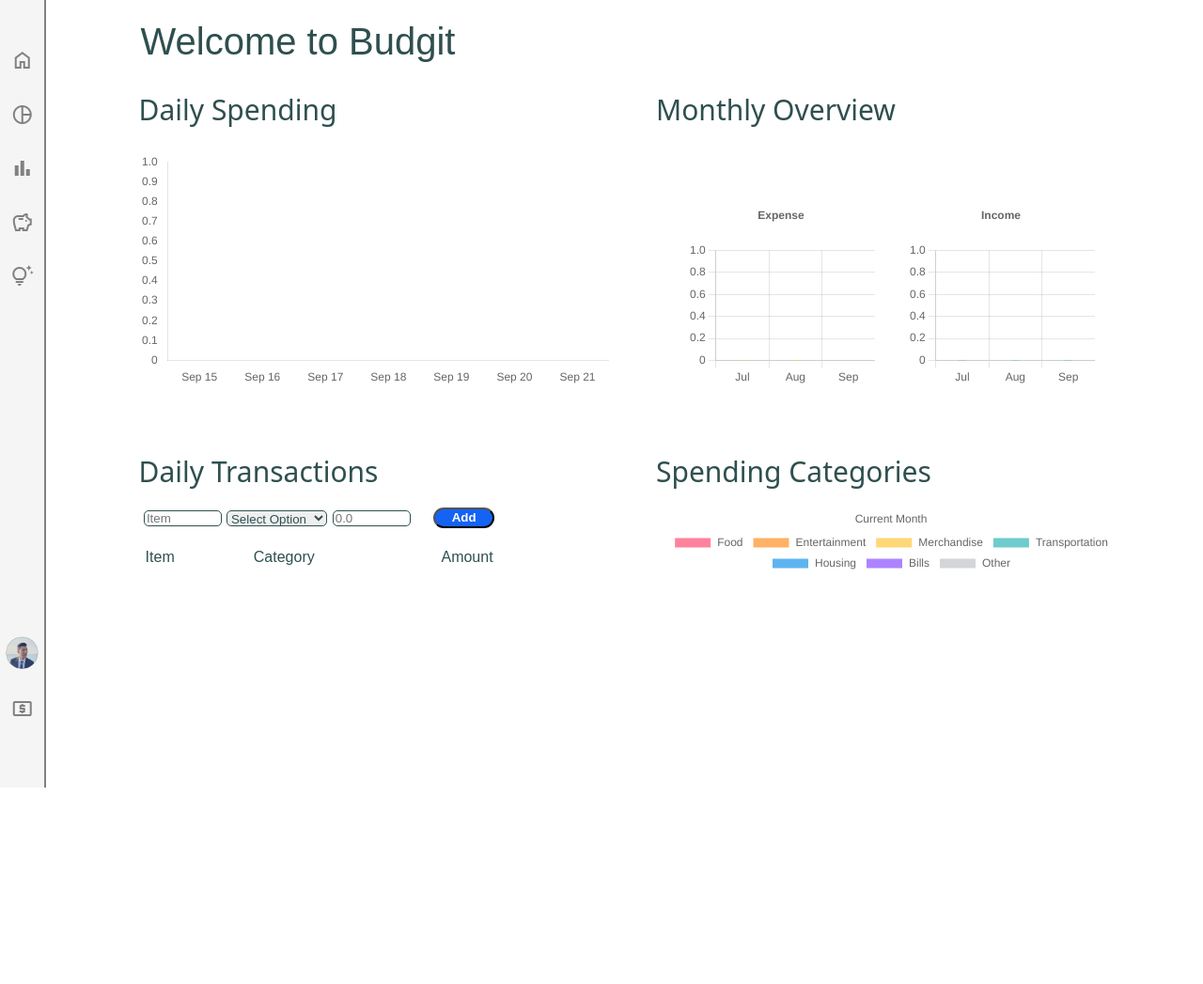
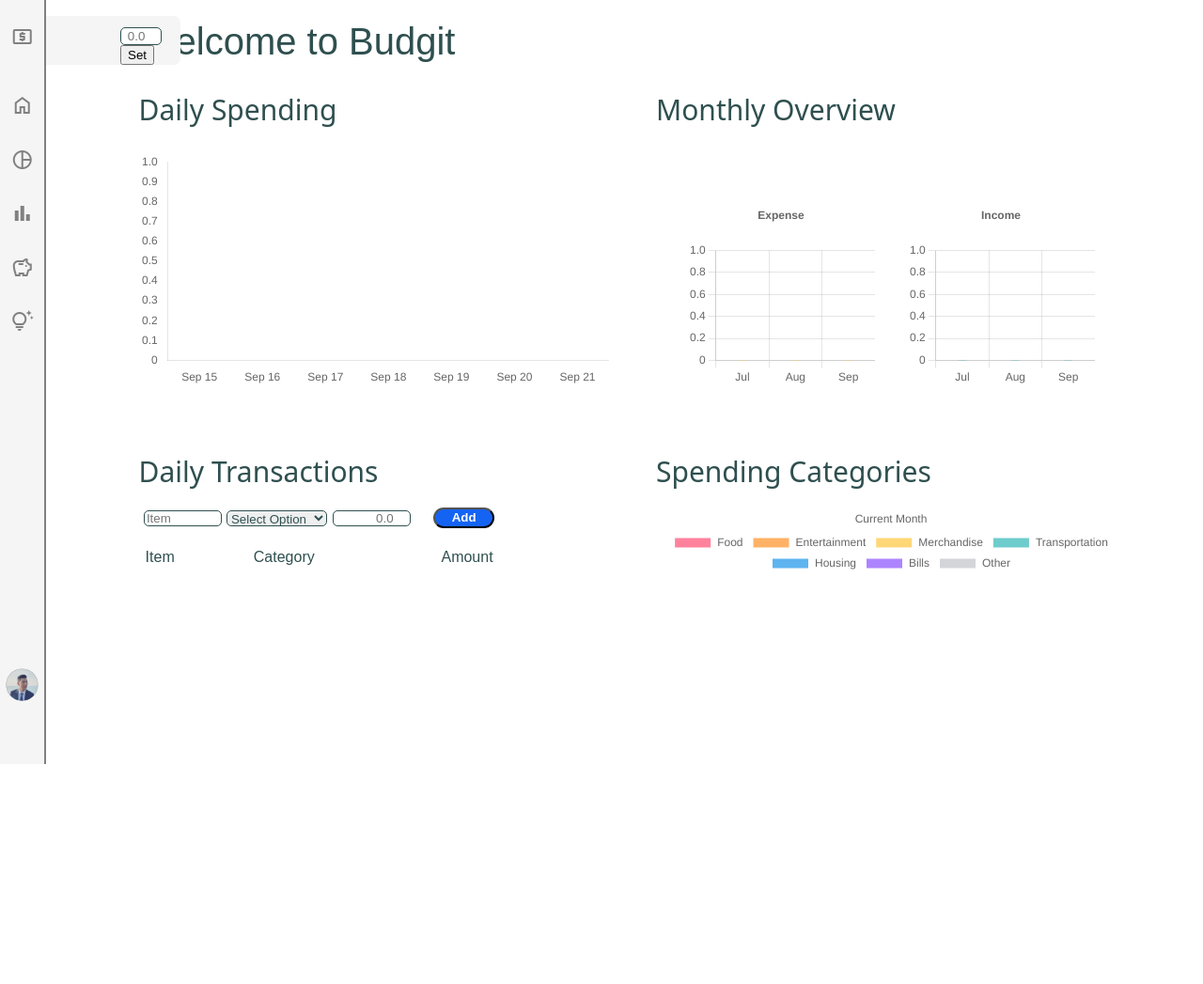
Before and after one commit to hannnmc/Budgit, a website built with webpack: page index.html in a window 1280 px wide. Shown: the top 1047 px of the page at 94% size. Built offline with nearby package versions, Linux system fonts and the light colour scheme.

Commit message:
add slide out bar for adding recurring income

```diff
--- a/index.html
+++ b/index.html
@@ -16,11 +16,14 @@
   <body>
 
     <div id="container">
-      <!-- <div class="add-income">
-
-      </div> -->
+      <div id="income-bar">
+          <input id="income-input" type="number" step="0.01" onfocus="this.value=''" placeholder=0.0 min='0' max='99999999999'>
+          <button id="set-income">Set</button>
+      </div>
       <div class="sidenav">
         <div class="sidenav-links">
+          <a id="add-income" href=#><i class="material-symbols-outlined">local_atm</i></a>
+          <br>
           <a href=#><i class="material-symbols-outlined">home</i></a>
           <a href=#><i class="material-symbols-outlined">pie_chart</i></a>
           <a href=#><i class="material-symbols-outlined">bar_chart</i></a>
@@ -34,7 +37,7 @@
           </div>
           <br>
           <div>
-            <a id="add-income" href=#><i class="material-symbols-outlined">local_atm</i></a>
+
             <!-- <a href=#><i class="material-symbols-outlined">logout</i></a> -->
           </div>
         </div>
@@ -68,7 +71,7 @@
               </select>
               <input id="amount" type="number" step="0.01" onfocus="this.value=''" placeholder=0.0>
 
-              <button type="submit">Add</button>
+              <button id="add-button" type="submit">Add</button>
             </form>
             <p id="error"></p>
             <br>
--- a/src/javascript/monthly_income_chart.js
+++ b/src/javascript/monthly_income_chart.js
@@ -65,7 +65,7 @@ document.addEventListener("DOMContentLoaded", e => {
   );
 
 
-  document.getElementById('add-income').addEventListener('click', setMonthlyIncome)
+  document.getElementById('add-income').addEventListener('click', toggleBar)
   document.getElementById('add-expense').addEventListener("submit", updateValue)
 
   function updateValue() {
@@ -81,5 +81,16 @@ document.addEventListener("DOMContentLoaded", e => {
   //   localStorage.setItem('bData', JSON.stringify([...old, data]));
   // }
 
+  function toggleBar() {
+    let iBar = document.getElementById("income-bar");
+
+    if (iBar.style.display === "none") {
+      iBar.style.display = "block";
+    } else {
+      iBar.style.display = "none";
+    }
+  }
+
+
   window.updateMonthlyI = updateValue;
 });
--- a/src/styles/style.css
+++ b/src/styles/style.css
@@ -12,9 +12,10 @@ body {
   position:fixed;
   top: 0;
   left: 0;
-  padding-top: 3%;
+  padding-top: 1%;
   border-right: grey solid 2px;
   background-color:whitesmoke;
+  z-index: 3;
 }
 .sidenav a:hover {
   color: #c0bcbce2;
@@ -34,6 +35,26 @@ body {
   flex-direction: column;
   align-items: center;
   flex-grow: .13;
+}
+
+#income-bar {
+  display: block;
+  position:fixed;
+  top: 0;
+  left: 0;
+  width: 5%;
+  z-index: 2;
+  background-color: whitesmoke;
+  margin-top: 1.3%;
+  transition: 0.8s;
+  padding: 1% 0 0 10%;
+  overflow-x: hidden;
+  border-radius: 7px;
+}
+
+#income-input {
+  width:60%;
+  text-align: end;
 }
 
 .avatar {
@@ -112,6 +133,10 @@ select {
   border: 1px solid darkslategray;
 }
 
+#amount {
+  text-align: end;
+}
+
 #daily-transactions {
   display: flex;
   flex-direction: column;
@@ -143,7 +168,7 @@ table .item-col {
   padding-left: 2%;
 }
 
-button {
+#add-button {
   border-radius: 12px;
   background-color: #1463f3;;
   color: white;
```
Also changed, not shown: dist/main.css, 1 other file.
